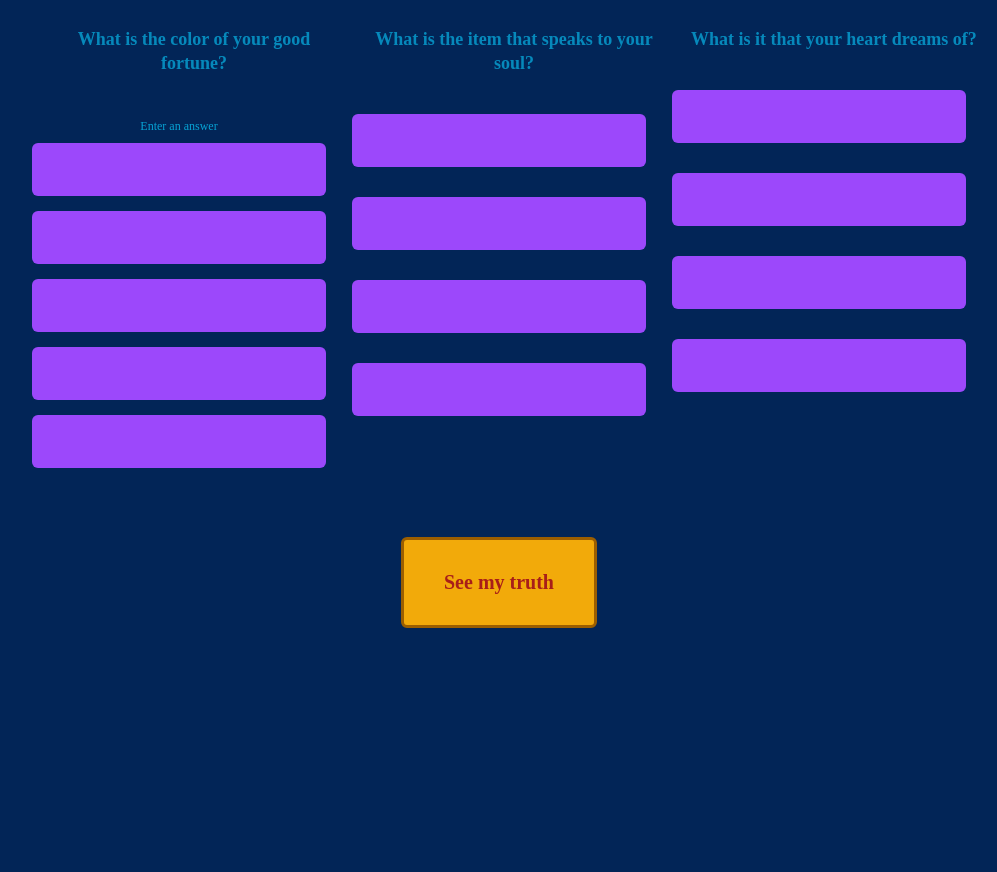
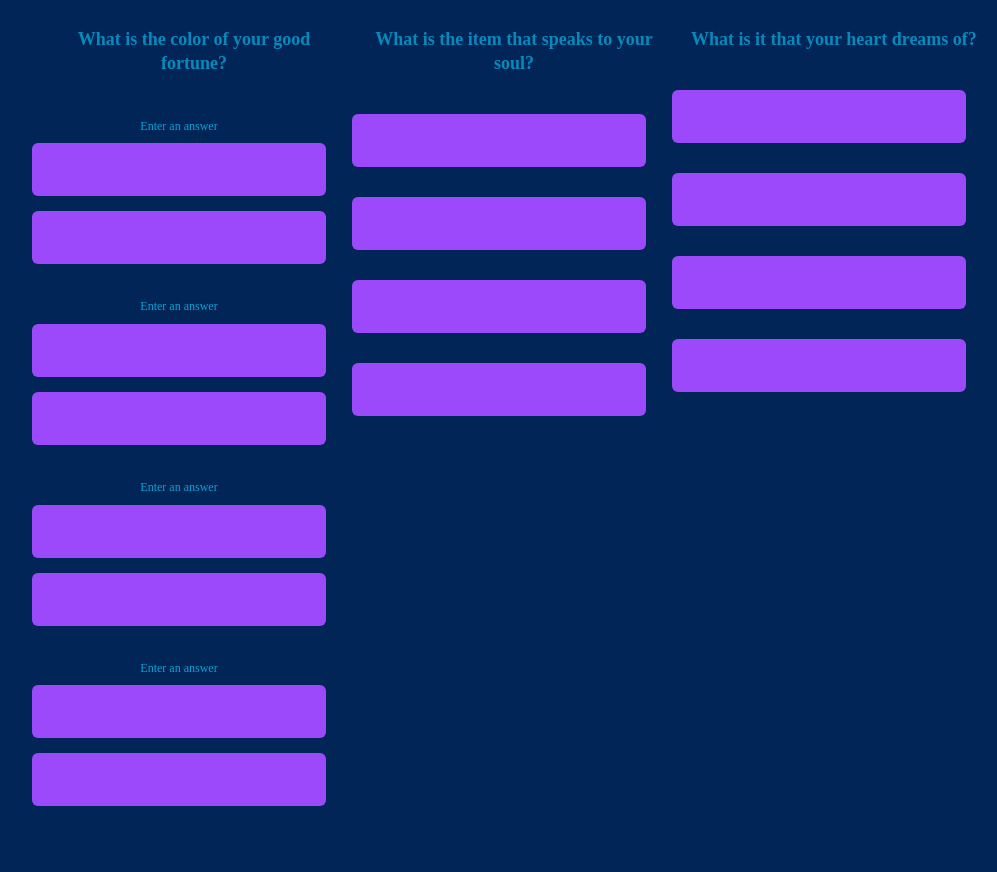
Before and after one commit to n0nbeenary/MASH-Game, a plain HTML site: page index.html in a window 1280 px wide. Shown: the part 373-1245 px from the top of the page, without its empty margins (141-1138 px from the left). Before the commit the page ends 1101 px from the top, so only its background shows below. Drawn offline with Linux system fonts and the light colour scheme.

Commit message:
Update index.html

```diff
--- a/index.html
+++ b/index.html
@@ -22,10 +22,17 @@
       <div class="bucket">
         <div class="choice-bucket">
           <h4 class="highlight">What is the color of your good fortune?</h4>
-          <label for="formAnswer1">Enter an answer</label><input name="answer_1[]" id="formAnswer1">
+          <label for="formAnswer1">Enter an answer</label>
+          <input name="answer_1[]" id="formAnswer01">
           <input name="answer_1[]" type="text">
+          <label for="formAnswer1">Enter an answer</label>
+          <input name="answer_1[]" id="formAnswer02">
           <input name="answer_1[]" type="text">
+          <label for="formAnswer1">Enter an answer</label>
+          <input name="answer_1[]" id="formAnswer03">
           <input name="answer_1[]" type="text">
+          <label for="formAnswer1">Enter an answer</label>
+          <input name="answer_1[]" id="formAnswer04">
           <input name="answer_1[]" type="text">
         </div>
         <div class="choice-bucket">
```
